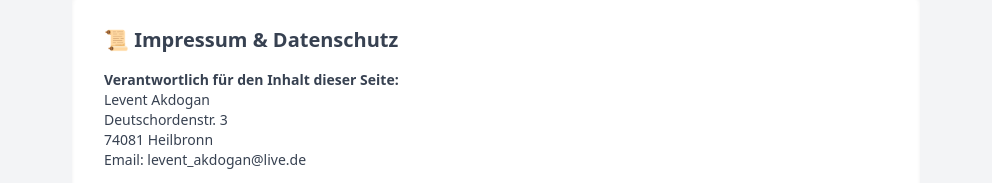
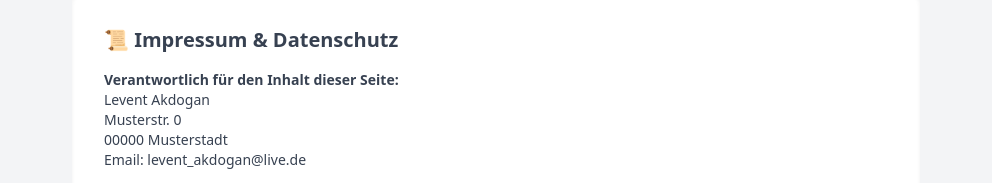
Before and after one commit to lakdogan/seo-landingpage, a plain HTML site: page index.html in a window 1280 px wide. Shown: the part 1410-1593 px from the top of the page, without its empty margins (144-1136 px from the left). Drawn offline with nearby package versions, Linux system fonts and the light colour scheme.

Commit message:
Update index.html

```diff
--- a/index.html
+++ b/index.html
@@ -67,7 +67,7 @@
 
     <section class="bg-white rounded-lg shadow-inner p-8 text-left text-sm text-gray-700 space-y-4">
       <h2 class="text-xl font-bold text-gray-700 mb-2">📜 Impressum & Datenschutz</h2>
-      <p><strong>Verantwortlich für den Inhalt dieser Seite:</strong><br>Levent Akdogan<br>Deutschordenstr. 3<br>74081 Heilbronn<br>Email: levent_akdogan@live.de</p>
+      <p><strong>Verantwortlich für den Inhalt dieser Seite:</strong><br>Levent Akdogan<br>Musterstr. 0<br>00000 Musterstadt<br>Email: levent_akdogan@live.de</p>
 
       <p><strong>Haftungsausschluss:</strong><br>Diese Website dient ausschließlich Informations- und Werbezwecken im Rahmen des Affiliate-Marketings. Es wird keine Garantie für Aktualität, Richtigkeit oder Vollständigkeit der bereitgestellten Inhalte übernommen.</p>
 
```
